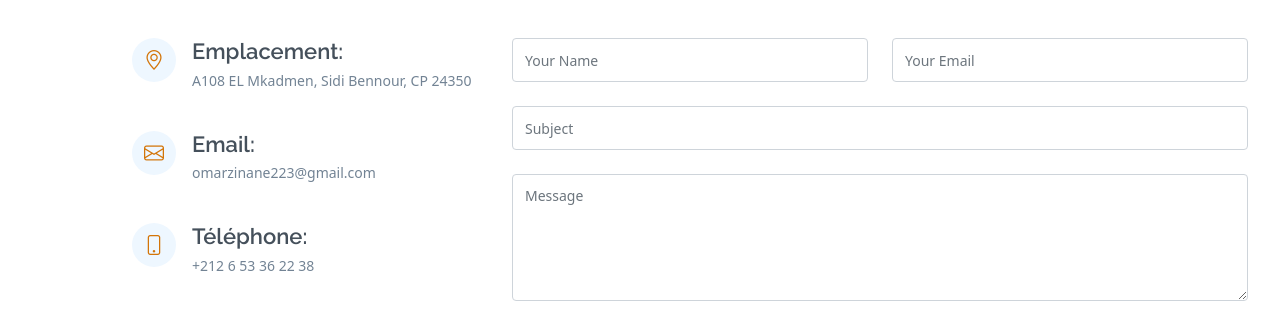
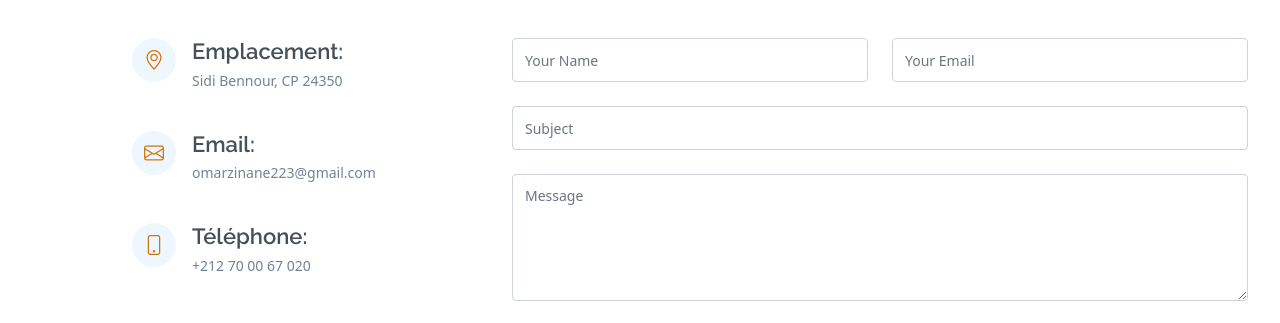
Before and after one commit to omarzinane1/omar-zinane, a website with bundled scripts: page index.html in a window 1280 px wide. Shown: the part 5847-6170 px from the top of the page. Built offline with nearby package versions, Linux system fonts and the light colour scheme; a script that the page names is missing.

Commit message:
docs: update contact info

```diff
--- a/index.html
+++ b/index.html
@@ -779,7 +779,7 @@
               <div class="address">
                 <i class="bi bi-geo-alt"></i>
                 <h4>Emplacement:</h4>
-                <p>A108 EL Mkadmen, Sidi Bennour, CP 24350</p>
+                <p>Sidi Bennour, CP 24350</p>
               </div>
 
               <div class="email">
@@ -791,7 +791,7 @@
               <div class="phone">
                 <i class="bi bi-phone"></i>
                 <h4 id="contact-phone-title">Téléphone:</h4>
-                <p>+212 6 53 36 22 38</p>
+                <p>+212 70 00 67 020</p>
               </div>
             </div>
           </div>
```
